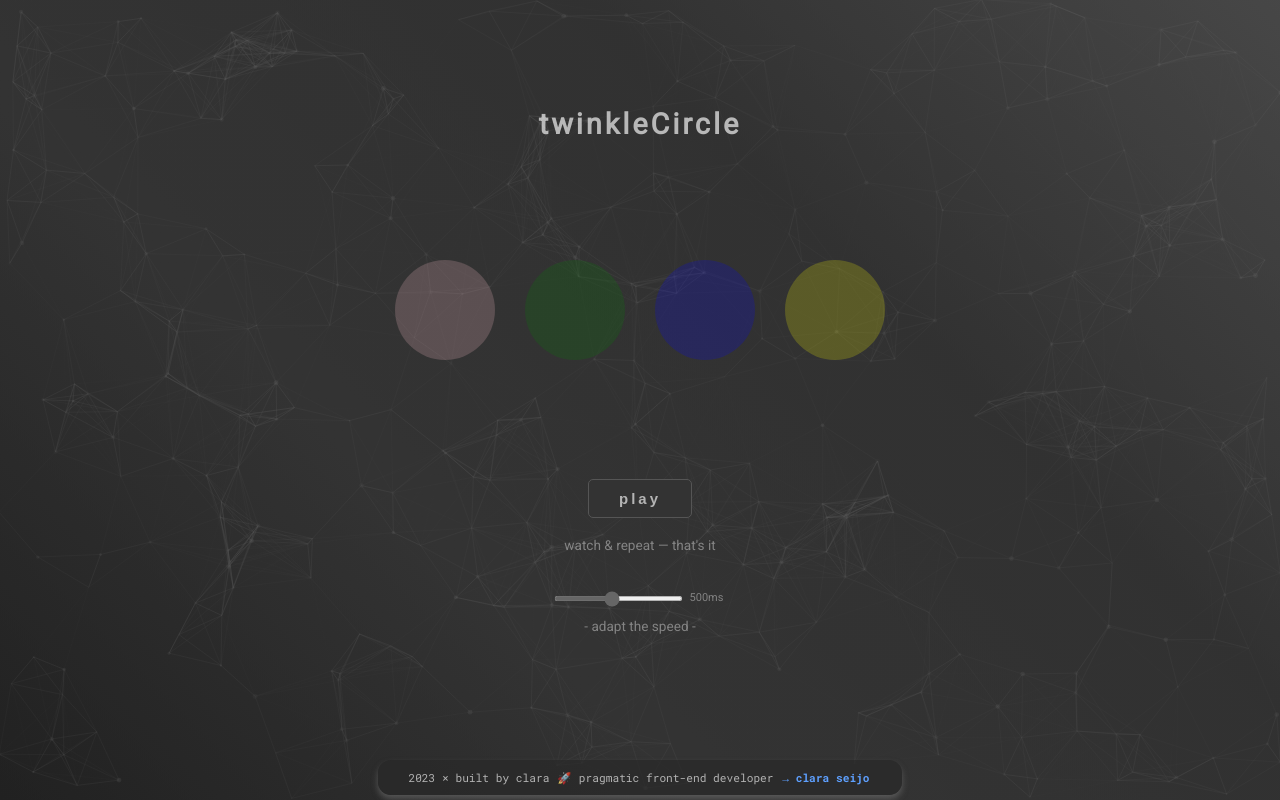
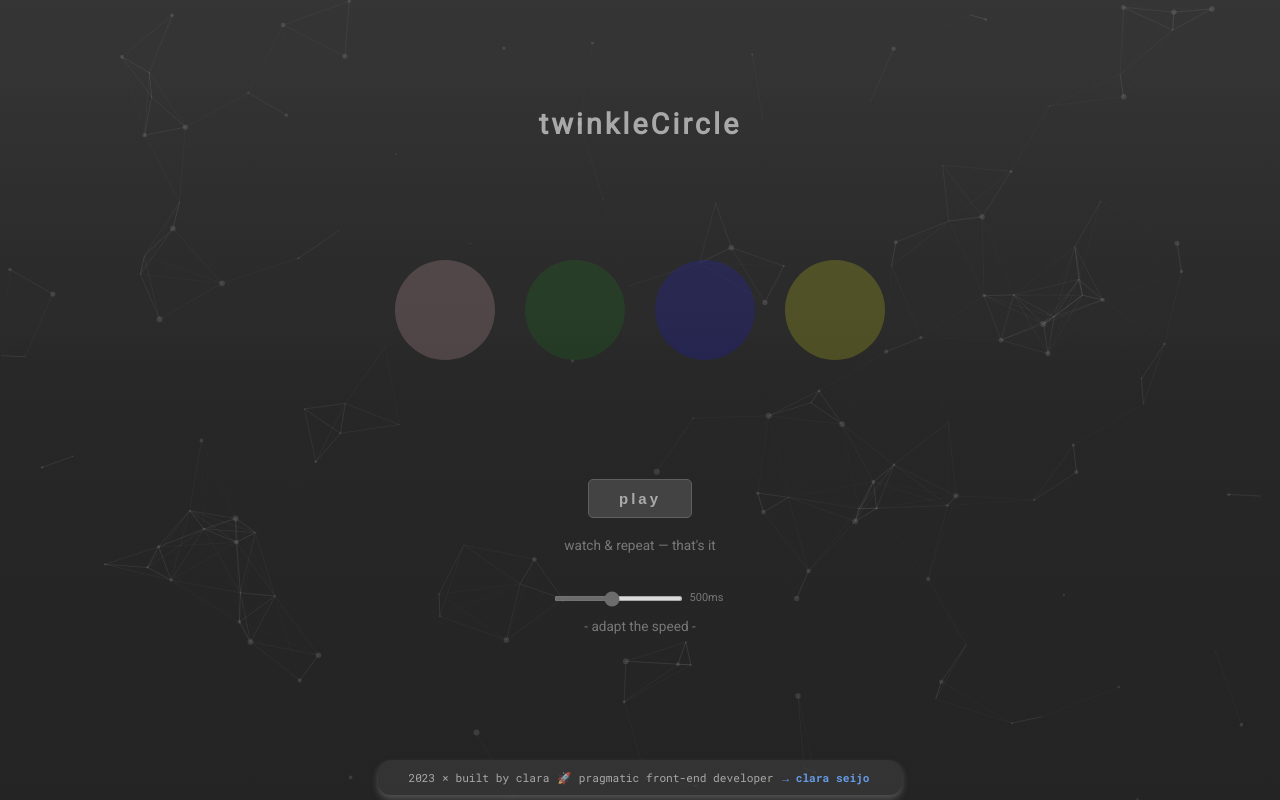
Before and after one commit to clasei/twinkle-circle, a React (Create React App) app: page / in a window 1280 px wide. Built offline with nearby package versions, Linux system fonts and the light colour scheme.

Commit message:
gradient improved

```diff
--- a/src/App.css
+++ b/src/App.css
@@ -27,12 +27,10 @@
 #particles-js {
   height: 100%;
   width: 100%;
-  position: absolute;
-
-  margin: auto;
+  position: fixed;
+  margin: 0;
   top: 0;
   bottom: 0;
-  right: 0;
   left: 0;
   overflow: hidden;
   z-index: -2;
--- a/src/assets/particles.js
+++ b/src/assets/particles.js
@@ -1,10 +1,10 @@
 const particlesConfig = {
   "particles": {
     "number": {
-        "value": 300,
+      "value": 150,
       "density": {
         "enable": true,
-          "value_area": 700
+        "value_area": 1000
       }
     },
     "color": {
@@ -12,20 +12,20 @@ const particlesConfig = {
     },
     "shape": {
       "type": "circle",
-        "opacity": 1,
+      "opacity": 0.15,
       "color": "#D9D9D9"
     },
     "opacity": {
-        "value": 0.4,
-        "random": true
+      "value": 0.15,
+      "random": false
     },
     "size": {
-        "value": 2.4,
+      "value": 3,
       "random": true
     },
     "line_linked": {
       "enable": true,
-        "opacity": 0.4,
+      "opacity": 0.15,
       "color": "#D9D9D9"
     },
     "move": {
--- a/src/components/ControlPanel/ControlPanel.css
+++ b/src/components/ControlPanel/ControlPanel.css
@@ -23,8 +23,13 @@
     transition: all 0.3s;
 }
 
+.control-panel button:hover {
+    transform: scale(0.9);
+    background-color: #555;
+}
+
 .control-panel button:active {
-    transform: scale(0.8);
+    transform: scale(0.9);
     background-color: #555;
 }
 
--- a/src/index.css
+++ b/src/index.css
@@ -7,11 +7,10 @@ body, html {
   width: 100%;
   height: 100vh;
   overflow: auto;
-  z-index: -1;
-  position: static;
+  opacity: 0.9;
+  position: relative;
   -webkit-overflow-scrolling: touch;
-  background-color: rgba(0, 0, 0, 0.42);
-  background-image: linear-gradient(45deg, #12121280, #2e2e2e80, #30303099, #4d4d4d99);
+  background-image: linear-gradient(0deg, #0d0d0d, #101010, #202020);
   font-family: -apple-system, BlinkMacSystemFont, 'Segoe UI', 'Roboto', 'Oxygen',
     'Ubuntu', 'Cantarell', 'Fira Sans', 'Droid Sans', 'Helvetica Neue',
     sans-serif;
```
Lines whose indentation alone changed are shown as unchanged.
